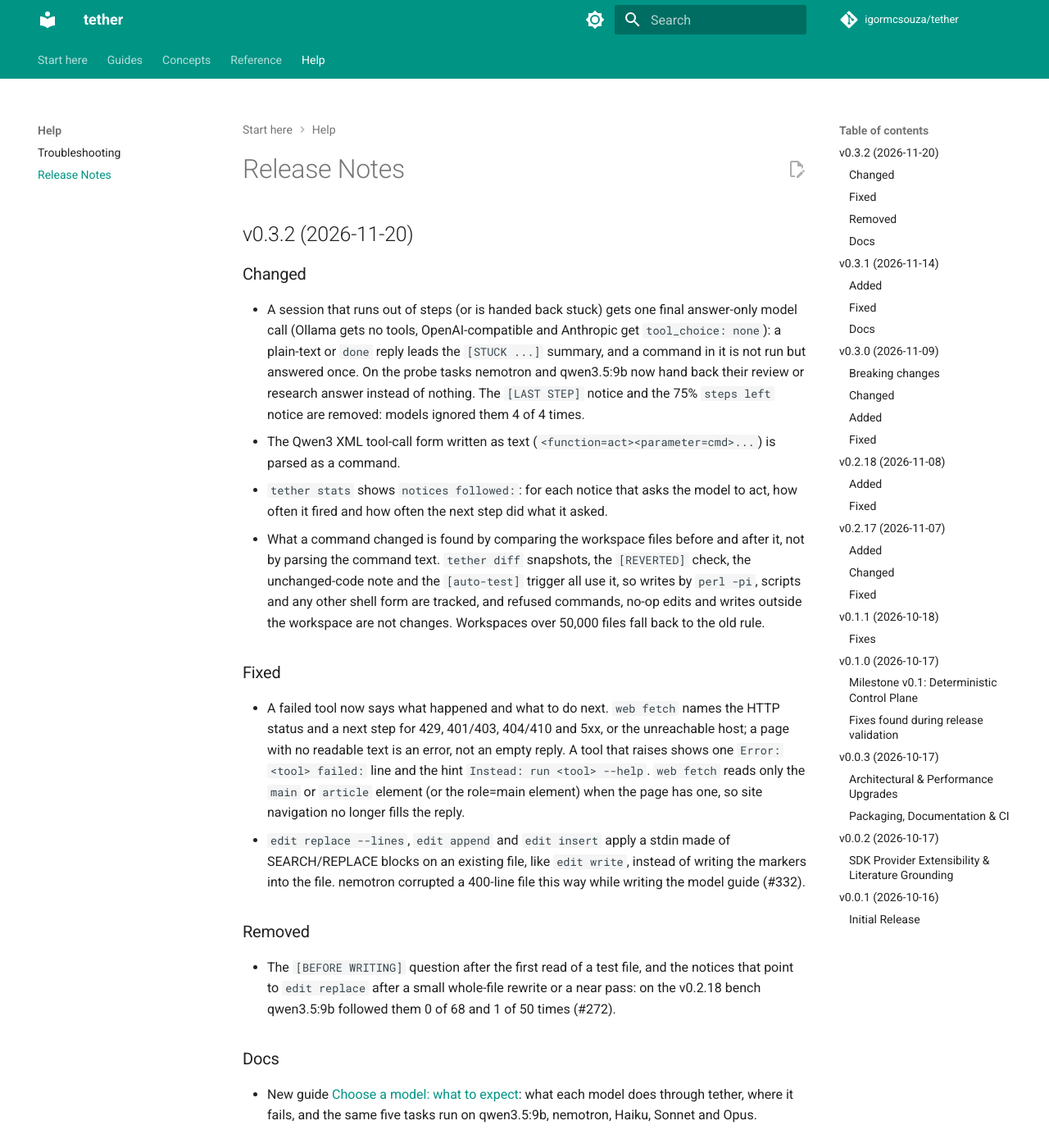
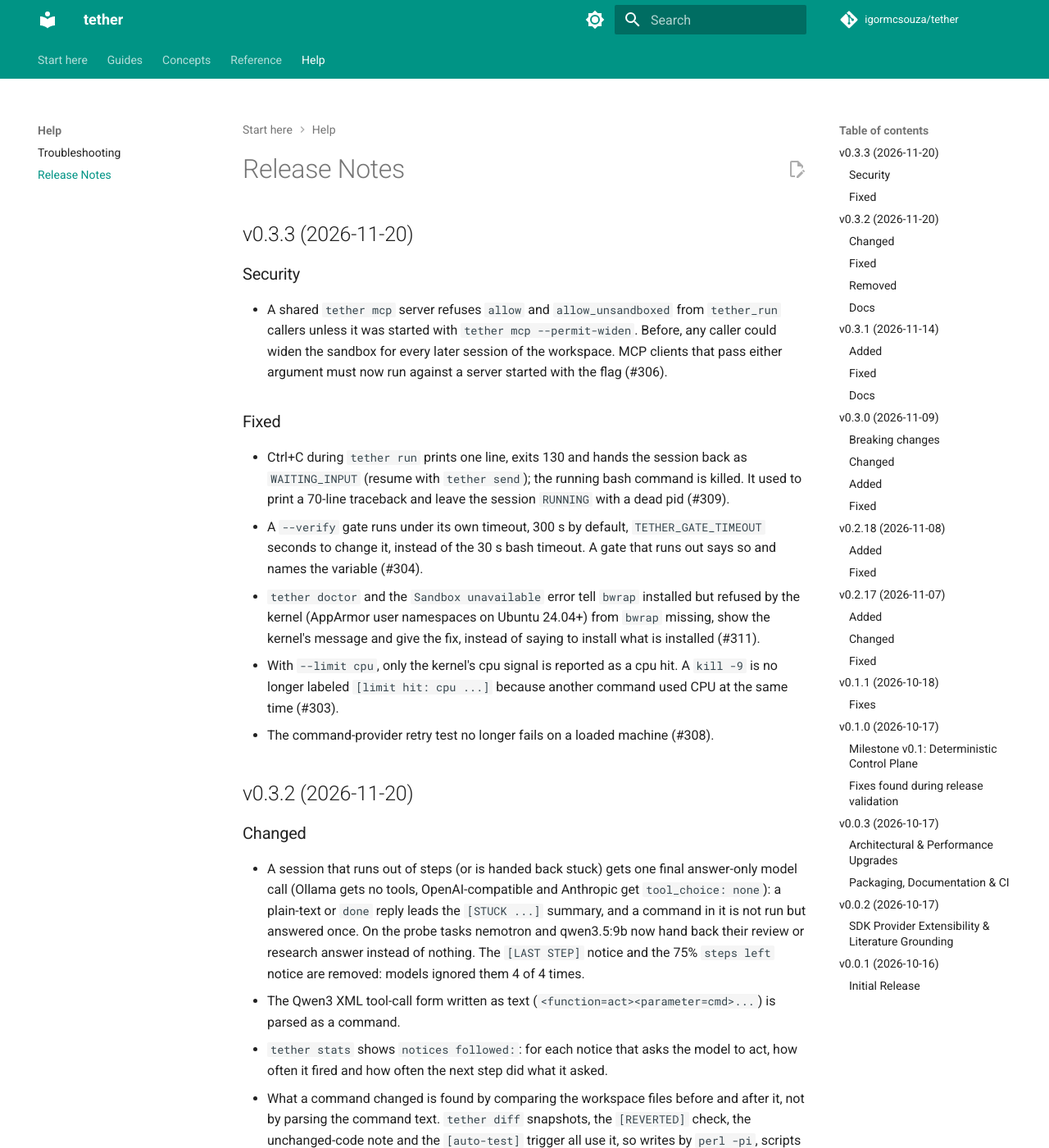
Before and after one commit to igormcsouza/tether, an MkDocs documentation site: the page built from docs/release-notes.md, in a window 1280 px wide and 1400 px high. Shown: the whole window at 82% size. Built offline with MkDocs 1.6.1 and Material for MkDocs 9.7.7, drawn with Linux system fonts in a browser that asks for light colours; comment, search, counter and statistics services are not loaded.

Commit message:
release: v0.3.3 Ctrl+C, gate timeout, bwrap diagnosis, MCP --permit-widen (#341)
Release v0.3.3: six fixes from the open issue list, each merged with its
own PR (#335 #303, #336 #304, #337 #308, #338 #306, #339 #311, #340
#309). Bumps `__version__` and the version assertion; adds the v0.3.3
release notes.

## Checks
- Unit on main + release commit: full suite 100% coverage; `mkdocs build
--strict` clean.
- e2e: 205 passed, 1 skipped on each of the five code branches before
merge.
- Guide commands (CONTRIBUTING step 0) and the ladder on qwen3.5:9b and
Haiku are run on the published 0.3.3 and reported on the tracker.

north star: 66% (v0.2.18, 45/68) -> not re-measured in this release (no
change on the bench path); ladder run follows

🤖 Generated with [Claude Code](https://claude.com/claude-code)

Co-authored-by: Claude Opus 5.5 <noreply@anthropic.com>

```diff
--- a/docs/release-notes.md
+++ b/docs/release-notes.md
@@ -1,4 +1,18 @@
 # Release Notes
+
+## v0.3.3 (2026-11-20)
+
+### Security
+
+- A shared `tether mcp` server refuses `allow` and `allow_unsandboxed` from `tether_run` callers unless it was started with `tether mcp --permit-widen`. Before, any caller could widen the sandbox for every later session of the workspace. MCP clients that pass either argument must now run against a server started with the flag (#306).
+
+### Fixed
+
+- Ctrl+C during `tether run` prints one line, exits 130 and hands the session back as `WAITING_INPUT` (resume with `tether send`); the running bash command is killed. It used to print a 70-line traceback and leave the session `RUNNING` with a dead pid (#309).
+- A `--verify` gate runs under its own timeout, 300 s by default, `TETHER_GATE_TIMEOUT` seconds to change it, instead of the 30 s bash timeout. A gate that runs out says so and names the variable (#304).
+- `tether doctor` and the `Sandbox unavailable` error tell `bwrap` installed but refused by the kernel (AppArmor user namespaces on Ubuntu 24.04+) from `bwrap` missing, show the kernel's message and give the fix, instead of saying to install what is installed (#311).
+- With `--limit cpu`, only the kernel's cpu signal is reported as a cpu hit. A `kill -9` is no longer labeled `[limit hit: cpu ...]` because another command used CPU at the same time (#303).
+- The command-provider retry test no longer fails on a loaded machine (#308).
 
 ## v0.3.2 (2026-11-20)
 
--- a/tether/__init__.py
+++ b/tether/__init__.py
@@ -32,7 +32,7 @@ from tether.store import (
     ToolOffender,
 )
 
-__version__ = "0.3.2"
+__version__ = "0.3.3"
 
 __all__ = [
     "ActionCall",
```
Also changed, not shown: 1 other file.
